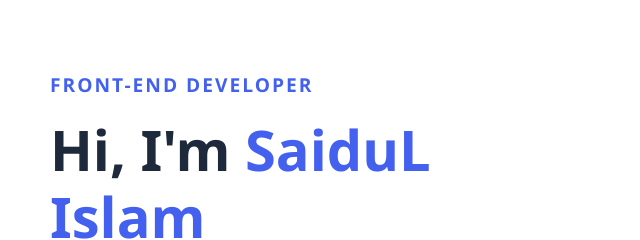
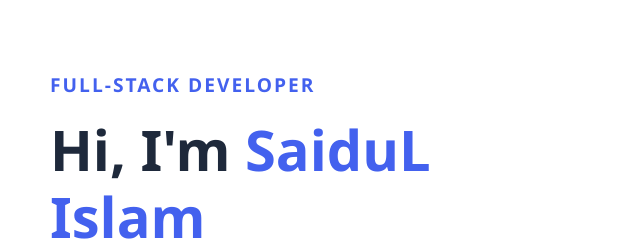
Before and after one commit to SaidulIslaM78817/Portfolio_Live_Website, a plain HTML site: page index.html in a window 1280 px wide. Shown: the part 177-417 px from the top of the page, 34-674 px from the left. Drawn offline with Linux system fonts and the light colour scheme.

Commit message:
Update index.html

```diff
--- a/index.html
+++ b/index.html
@@ -56,7 +56,7 @@
     <section id="home" class="hero">
         <div class="container hero-container">
             <div class="hero-content">
-                <h3>Front-End Developer</h3>
+                <h3>Full-Stack Developer</h3>
                 <h1>Hi, I'm <span>SaiduL Islam</span></h1>
                 <h2>From Bangladesh</h2>
                 <div class="social-links">
```
